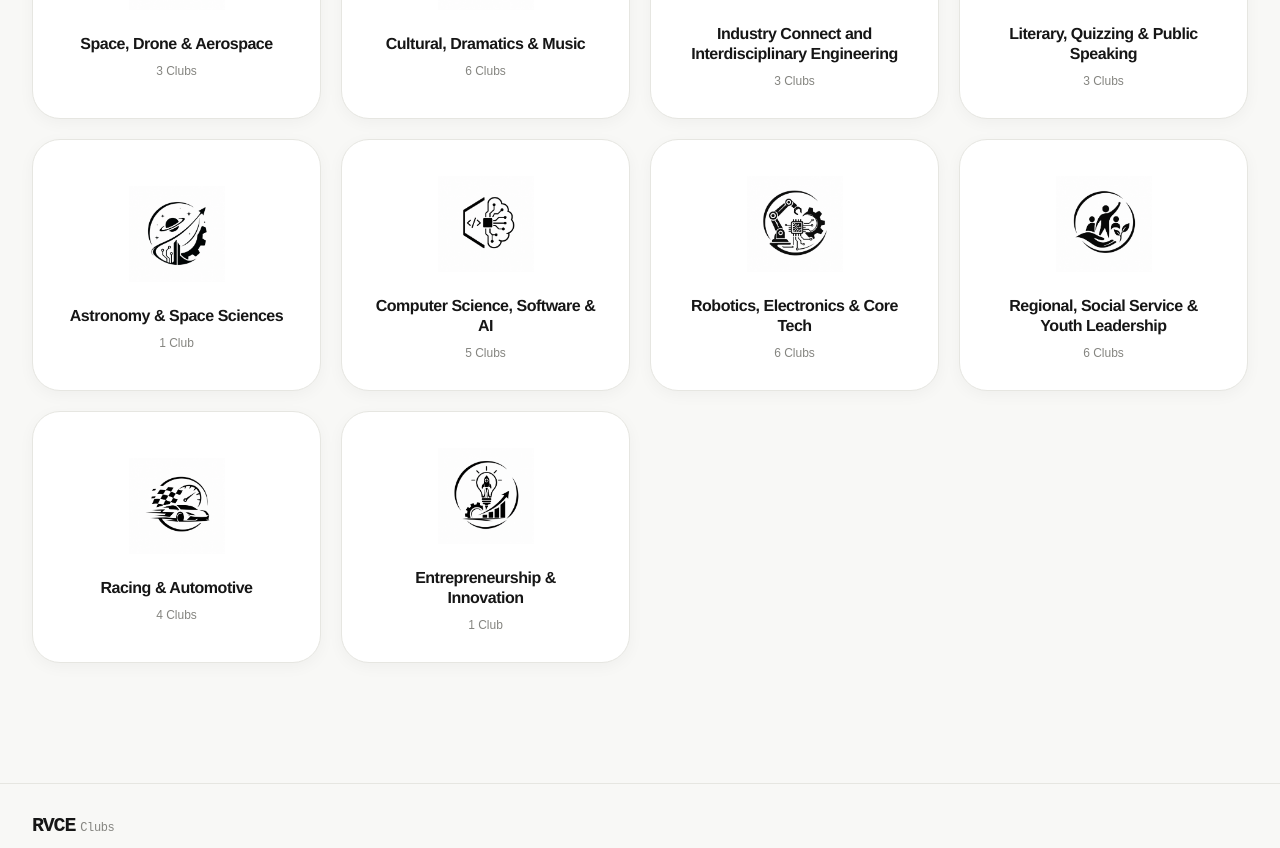
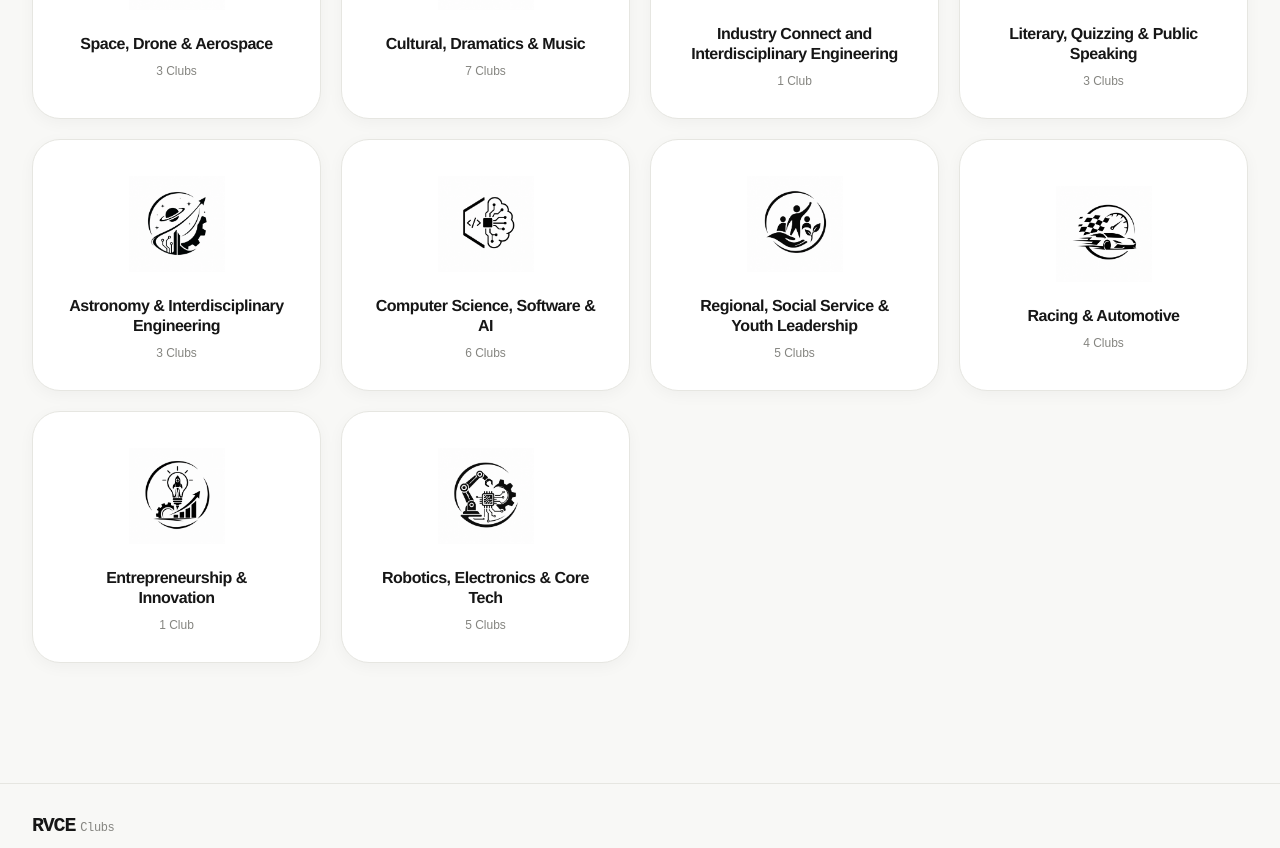
Before and after one commit to abhi8667/club-info-dashboard, a Next.js app: page / in a window 1280 px wide. Shown: the part 1260-2108 px from the top of the page. Built offline with nearby package versions, Linux system fonts and the light colour scheme.

Commit message:
Remap all 38 clubs to their exact specified division categories

```diff
--- a/components/club-showcase.tsx
+++ b/components/club-showcase.tsx
@@ -58,8 +58,8 @@ export const DIVISION_META: { [key: string]: DivisionMeta } = {
     icon: '/divisions/Robotics and core tech.png',
     description: 'Autonomous robotics, embedded hardware, HAM radio, quantum physics & IEEE chapters.',
   },
-  'Astronomy & Space Sciences': {
-    name: 'Astronomy & Space Sciences',
+  'Astronomy & Interdisciplinary Engineering': {
+    name: 'Astronomy & Interdisciplinary Engineering',
     shortName: 'Astronomy & Stargazing',
     category: 'Technical',
     color: '#fef3c7',
--- a/public/clubs/accelerate-club-rvce/info.json
+++ b/public/clubs/accelerate-club-rvce/info.json
@@ -24,5 +24,5 @@
       "detail": "Introduction to our club activities and roadmap for the year."
     }
   ],
-  "division": "Robotics, Electronics & Core Tech"
+  "division": "Computer Science, Software & AI"
 }
--- a/public/clubs/kannada-carv/info.json
+++ b/public/clubs/kannada-carv/info.json
@@ -24,5 +24,5 @@
       "detail": "Introduction to our club activities and roadmap for the year."
     }
   ],
-  "division": "Regional, Social Service & Youth Leadership"
+  "division": "Cultural, Dramatics & Music"
 }
--- a/public/clubs/sattva/info.json
+++ b/public/clubs/sattva/info.json
@@ -2,7 +2,7 @@
   "id": "sattva",
   "name": "Sattva",
   "shortName": "SAT",
-  "category": "Technical",
+  "category": "Non-Technical",
   "description": "\"Every artist was first an amateur.\" — Ralph Waldo Emerson\n\nThat's exactly what our art club is built on. It's not just a place to make art, it's a place to figure yourself out while doing it. We're split into two sides, visual arts and liberal arts, but honestly the lines blur all the time because that's the whole point: everyone's welcome to try a bit of everything. What we love most is the people. We've got some seriously talented folks in here, but more than that, we've built a safe, creative space where people actually open up through poems, through conversations, through just sitting together and creating something. It shows up in our group chats and in quiet moments at the park just as much as it does in our art. If you're someone who wants to create, explore who you are a little more, and be around people who get it, come find us. We'd love to have you.\nCREATED TO CREATE!",
   "color": "#d9ebe3",
   "accent": "#3d6d5a",
--- a/public/clubs/team-dhi/info.json
+++ b/public/clubs/team-dhi/info.json
@@ -24,5 +24,5 @@
       "detail": "Introduction to our club activities and roadmap for the year."
     }
   ],
-  "division": "Industry Connect and Interdisciplinary Engineering"
+  "division": "Astronomy & Interdisciplinary Engineering"
 }
--- a/public/clubs/team-dhruva/info.json
+++ b/public/clubs/team-dhruva/info.json
@@ -45,6 +45,6 @@
       "detail": "A series of space-themed puzzles where teams collaborate to uncover clues. The clues combine to solve one final overarching mystery."
     }
   ],
-  "division": "Astronomy & Space Sciences",
+  "division": "Astronomy & Interdisciplinary Engineering",
   "logo": "https://lh3.googleusercontent.com/d/12pTrloMWC-vWAx_O24B8l4JvOThBykIR"
 }
--- a/public/clubs/team-krushi/info.json
+++ b/public/clubs/team-krushi/info.json
@@ -24,5 +24,5 @@
       "venue": "TBD"
     }
   ],
-  "division": "Industry Connect and Interdisciplinary Engineering"
+  "division": "Astronomy & Interdisciplinary Engineering"
 }
```
Also changed, not shown: data/clubs.json.
